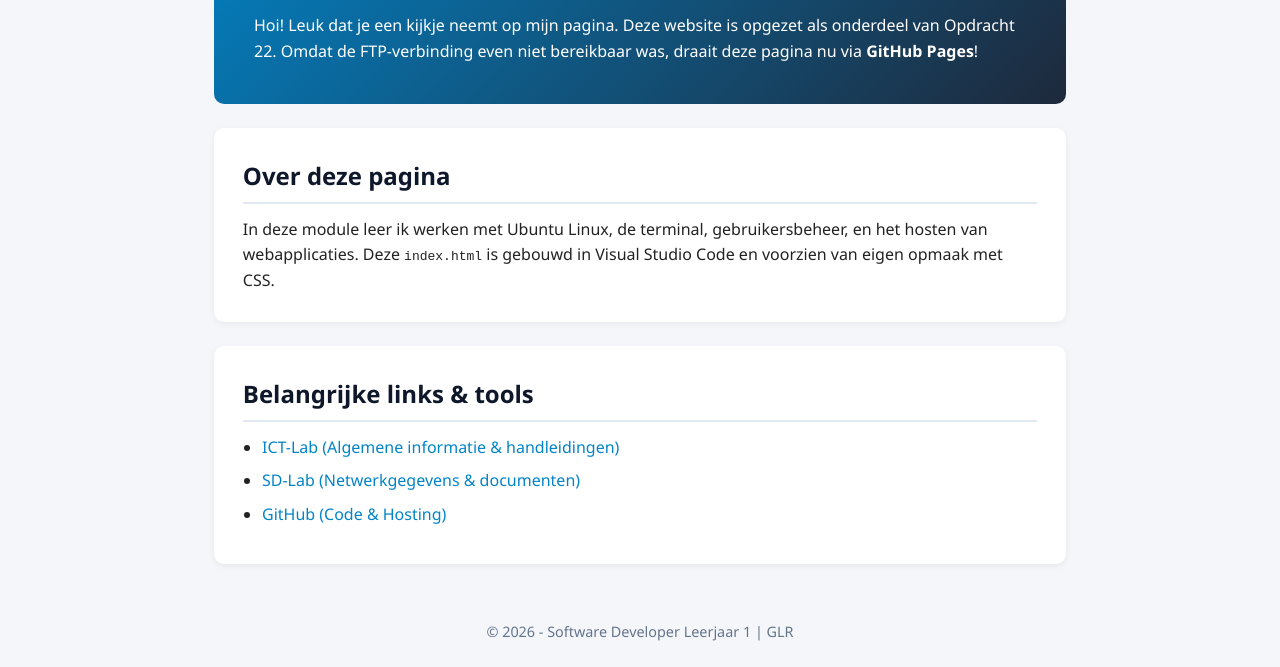
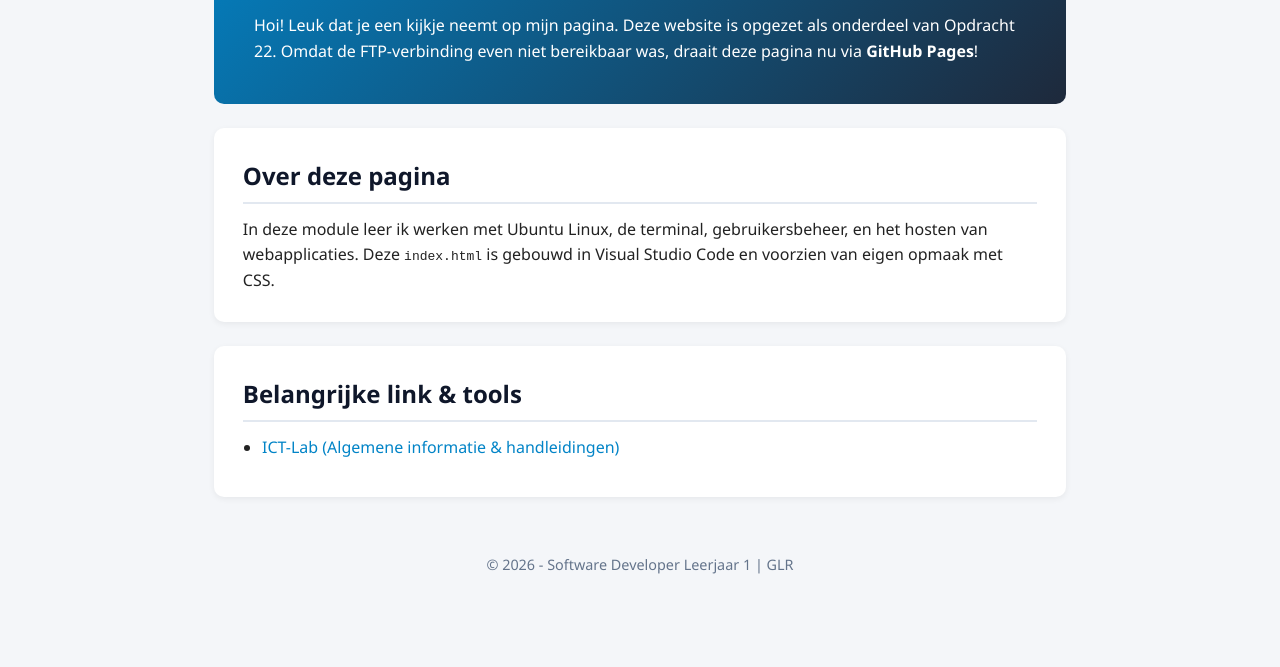
Before and after one commit to PalaElectronics/PalaElectronics.github.io, a plain HTML site: page index.html in a window 1280 px wide. Shown: the part 225-892 px from the top of the page. After the commit the page ends 825 px from the top, so only its background shows below. Drawn offline with Linux system fonts and the light colour scheme.

Commit message:
Fix heading and update link in index.html

```diff
--- a/index.html
+++ b/index.html
@@ -30,11 +30,9 @@
         </section>
 
         <section id="links" class="card">
-            <h2>Belangrijke links &amp; tools</h2>
+            <h2>Belangrijke link &amp; tools</h2>
             <ul>
-                <li><a href="https://www.ict-lab.nl" target="_blank" rel="noopener">ICT-Lab (Algemene informatie &amp; handleidingen)</a></li>
-                <li><a href="https://sd-lab.nl" target="_blank" rel="noopener">SD-Lab (Netwerkgegevens &amp; documenten)</a></li>
-                <li><a href="https://github.com" target="_blank" rel="noopener">GitHub (Code &amp; Hosting)</a></li>
+                <li><a href="https://www.youtube.com/watch?v=QDia3e12czc" target="_blank" rel="noopener">ICT-Lab (Algemene informatie &amp; handleidingen)</a></li>
             </ul>
         </section>
     </main>
```
